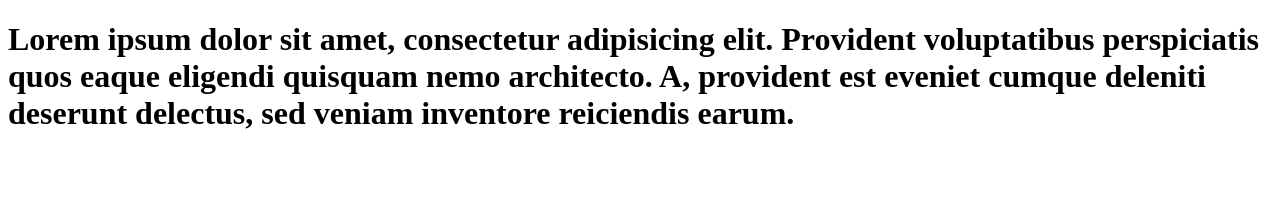
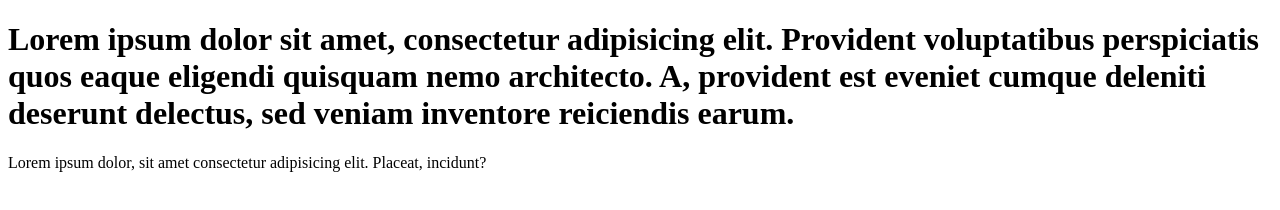
Before and after one commit to Marvo5/learn-git, a plain HTML site: page index.html in a window 1280 px wide. Drawn offline with Linux system fonts and the light colour scheme.

Commit message:
add paragraph to commit

```diff
--- a/index.html
+++ b/index.html
@@ -7,5 +7,6 @@
 </head>
 <body>
     <h1>Lorem ipsum dolor sit amet, consectetur adipisicing elit. Provident voluptatibus perspiciatis quos eaque eligendi quisquam nemo architecto. A, provident est eveniet cumque deleniti deserunt delectus, sed veniam inventore reiciendis earum.</h1>
+    <p>Lorem ipsum dolor, sit amet consectetur adipisicing elit. Placeat, incidunt?</p>
 </body>
 </html>
```
